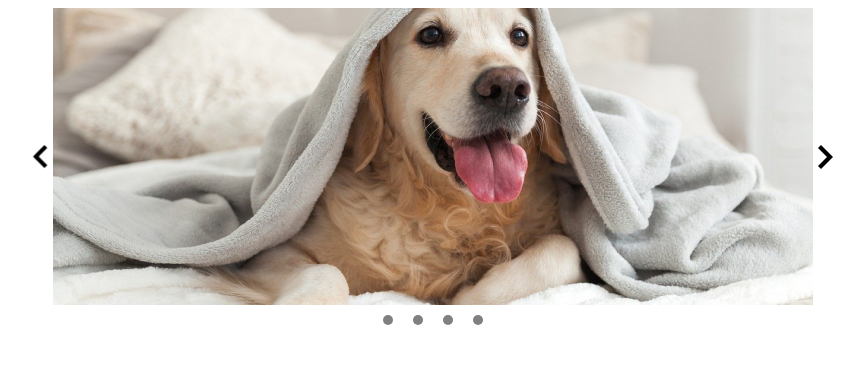
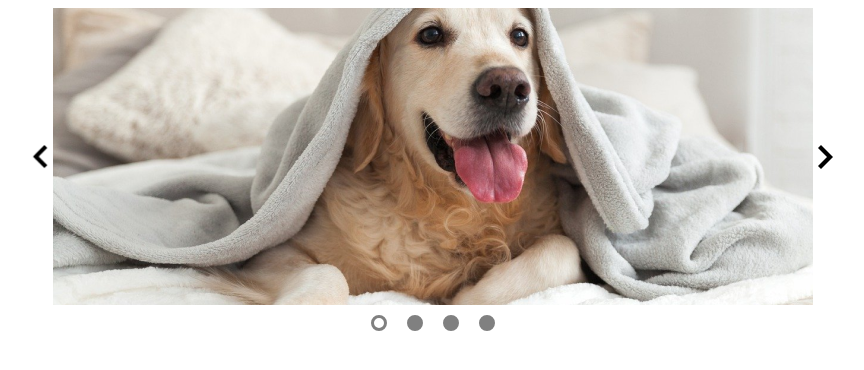
Before and after one commit to iamarebel/slider, a plain HTML site: page index.html in a window 1280 px wide. Both pictures are taken after a click on the element 595 px from the left and 320 px from the top of the page. Shown: the whole page, without its empty margins (207-1071 px from the left). Drawn offline with Linux system fonts and the light colour scheme.

Commit message:
dodanie obslugi kropek  i stylowanie kropek

```diff
--- a/app.js
+++ b/app.js
@@ -20,17 +20,21 @@ let dot2 = document.querySelector("#dot2");
 let dot3 = document.querySelector("#dot3");
 let dot4 = document.querySelector("#dot4");
 
+let hideActiveElement = () => {
+  let activeElement = document.querySelector(".active");
+  activeElement.classList.remove("active");
+
+  let activeDot = document.querySelector(".dot-active");
+  activeDot.classList.remove("dot-active");
+}
+
 
 // wyciagamy osobna funkcje dla powtarzajacego sie kodu i wklejamy funkcje w reszte funkcji aby ise wywolywala
 let showSlide = (slideNumber) => {
+  hideActiveElement();
   document.querySelector("#slide" + slideNumber).classList.add("active");
+  document.querySelector("#dot" + slideNumber).classList.add("dot-active");
 };
-
-let hideActiveElement = () => {
-  hideActiveElement();
-  let activeElement = document.querySelector(".active");
-  activeElement.classList.remove("active");
-}
 
 let showSlide1 = () => {
   showSlide(1);
--- a/index.html
+++ b/index.html
@@ -14,7 +14,7 @@
             <img id="arrow-right" class="arrow" src="images/arrowright.png" alt="strzałka w prawo">
         </main>
         <div class="dots">
-            <div id="dot1" class="dot"></div>
+            <div id="dot1" class="dot dot-active"></div>
             <div id="dot2" class="dot"></div>
             <div id="dot3" class="dot"></div>
             <div id="dot4" class="dot"></div>
--- a/style.css
+++ b/style.css
@@ -30,4 +30,9 @@ main {
     height: 10px;
     border-radius: 50%;
     margin: 10px;
+    border: solid 3px grey;
 }
+
+.dot-active {
+    background-color: white;
+}
```
